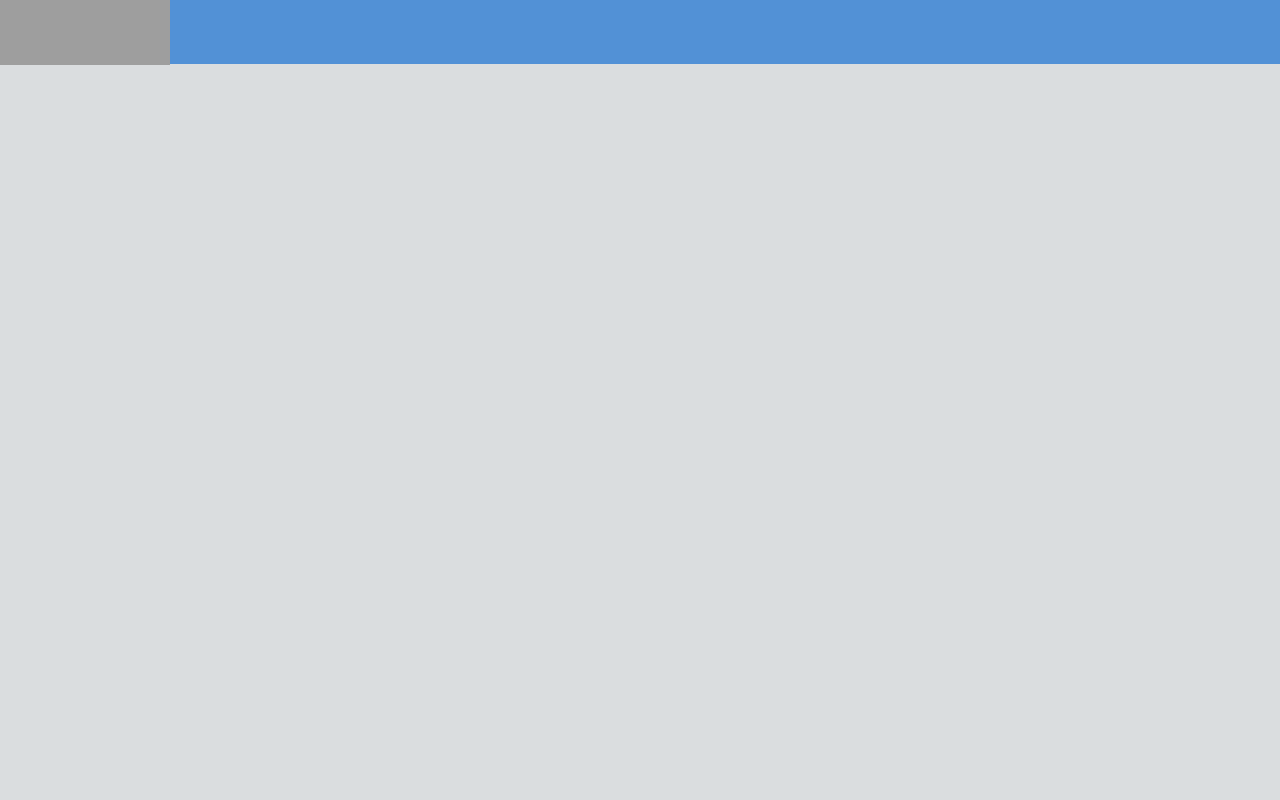
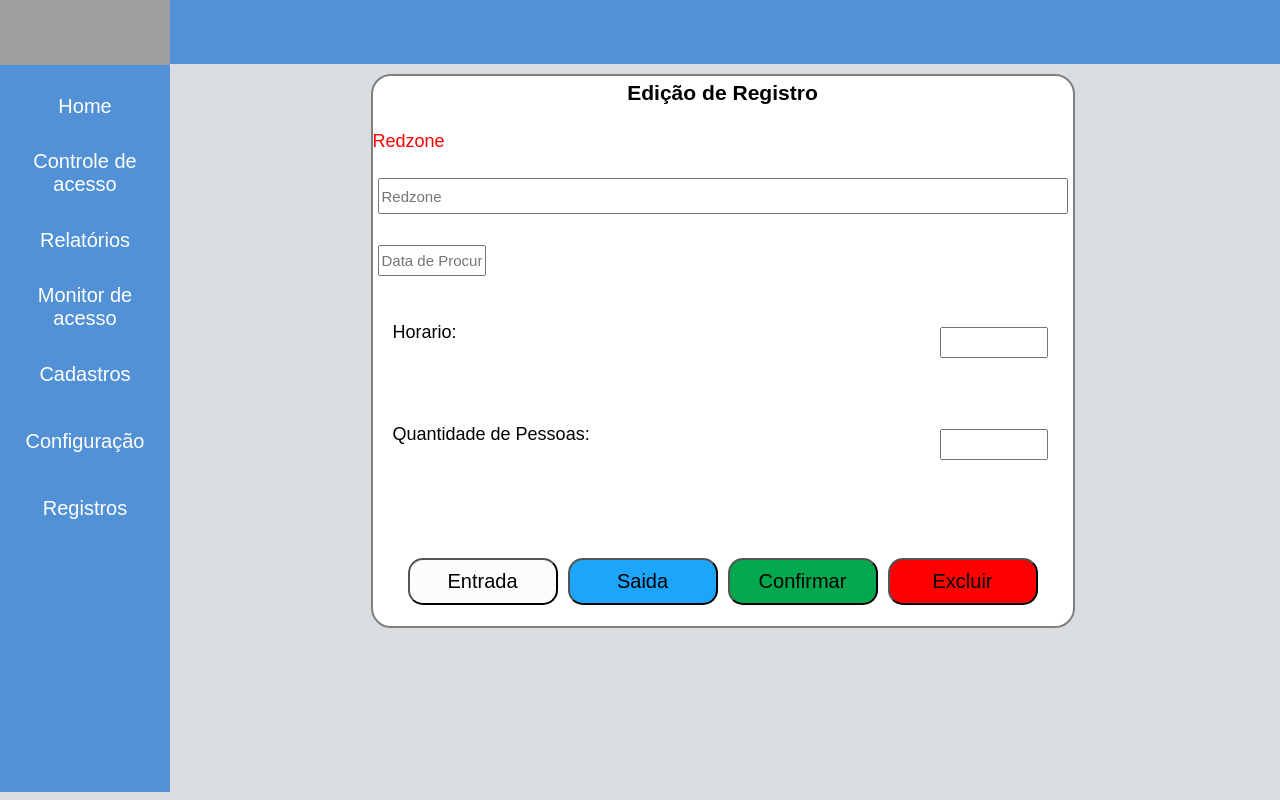
Before and after one commit to TechGuardian7/front-end, a Vue app: page /registroSaida in a window 1280 px wide. Before the commit this address had no page. Built offline with nearby package versions, Linux system fonts and the light colour scheme; grey boxes are pictures that could not be loaded.

Commit message:
Fix: Relatorio
feat: Adicionei mais uma tela de relatorio para saber a diferença e entender qual é a entrada e saida.
Fix: adicionei alguns elementos e o caminho para as telas novas.

Carlos Henrique - continuaçao da tasks [TGN19] e [TGN27] .

```diff
--- a/src/views/Cadastro.vue
+++ b/src/views/Cadastro.vue
@@ -16,6 +16,8 @@ export default {
       <button type="button" class="button"><a href="/monitor-acesso">Monitor de acesso</a></button>
       <button type="button" class="button"><a href="#">Cadastros</a></button>
       <button type="button" class="button"><a href="/configuracao">Configuração</a></button>
+      <button type="button" class="button"><a href="/registroEntrada">Registros</a></button>
+
     </aside>
   </div>
   <div class="center">
--- a/src/views/Configuracao.vue
+++ b/src/views/Configuracao.vue
@@ -16,6 +16,8 @@ export default {
       <button type="button" class="button"><a href="/monitor-acesso">Monitor de acesso</a></button>
       <button type="button" class="button"><a href="/cadastro">Cadastros</a></button>
       <button type="button" class="button"><a href="#">Configuração</a></button>
+      <button type="button" class="button"><a href="/registroEntrada">Registros</a></button>
+
     </aside>
   </div>
   <div class="center">
--- a/src/views/ControleAcesso.vue
+++ b/src/views/ControleAcesso.vue
@@ -14,6 +14,7 @@ export default {
       <button type="button" class="button"><a href="/monitor-acesso">Monitor de acesso</a></button>
       <button type="button" class="button"><a href="/cadastro">Cadastros</a></button>
       <button type="button" class="button"><a href="/configuracao">Configuração</a></button>
+      <button type="button" class="button"><a href="/registroEntrada">Registros</a></button>
     </aside>
   </div>
   <div class="center">
--- a/src/views/DashboardPage.vue
+++ b/src/views/DashboardPage.vue
@@ -73,10 +73,11 @@ export default {
       <button type="button" class="button"><a href="/monitor-acesso">Monitor de acesso</a></button>
       <button type="button" class="button"><a href="/cadastro">Cadastros</a></button>
       <button type="button" class="button"><a href="/configuracao">Configuração</a></button>
+      <button type="button" class="button"><a href="/registroEntrada">Registros</a></button>
     </aside>
   </div>
   <div>
-    <div class="center">
+    <div class="center1">
       <div class="box1">
         <h3 class="center">Monitoramento</h3>
         <table class="center">
@@ -99,18 +100,29 @@ export default {
         <div></div>
       </div>
       <div class="box2">
-        <p>gráfico</p>
+        <h3 class="center">Grafico dos Ultimos 7 dias</h3>
+        <p>Gráfico de Linha</p>
       </div>
     </div>
-    <div class="center">
-      <div class="box2">
-        <br /><br />
-        <h3 class="center">Pessoas na RedZone</h3>
-        <label for="" class="center padding">
-          <p>0</p>
-        </label>
+    <div class="center1">
+      <div class="box4">
+        <h3 class="center">Movimentação</h3>
+        <table class="center">
+          <tr>
+            <th>Tempo real</th>
+            <th>Movimentação total do dia</th>
+          </tr>
+          <!-- Loop através dos dados do backend -->
+          <tr v-for="(item, index) in dadosDoBackend" :key="index">
+            <td class="id">{{ identificarId(item.id) }}</td>
+            <td class="quantidade">{{ identificarQuantidadde(item.quantidade) }}</td>
+            <td class="hora">{{ identifiacarHorario(item.horario) }}</td>
+            <td class="status">{{ identificarEntradaSaida(item.status) }}</td>
+            <td class="observacao">{{ identificarObservacao(item.observacao) }}</td>
+          </tr>
+        </table>
       </div>
-      <div class="box1" style="background-color: black;">
+      <div class="box3">
       </div>
     </div>
   </div>
@@ -199,41 +211,56 @@ tr:nth-child(even) {
 }
 
 .box1 {
-    margin: 20px;
+  margin: 5px;
   align-items: center;
   justify-content: center;
   display: inline-block;
   border-color: #000;
   background-color: white;
-    height: 260px;
-    width: 540px;
+  height: 210px;
+  width: 80vh;
   color: #000;
   border-radius: 20px;
   border: 2px solid gray;
 }
 
 .box2 {
-  margin: 20px;
+  margin: 5px;
   align-items: center;
   justify-content: center;
   display: inline-block;
   border-color: #000;
   background-color: white;
-  height: 260px;
-  width: 350px;
+  height: 210px;
+  width: 80vh;
   color: #000;
   border-radius: 20px;
   border: 2px solid gray;
 }
 .box3 {
-    margin: 20px;
+  margin: 5px;
   align-items: center;
   justify-content: center;
   display: inline-block;
   border-color: #000;
   background-color: black;
-    height: 260px;
-    width: 540px;
+  height: 50vh;
+  width: 80vh;
+  color: #000;
+  border-radius: 20px;
+  border: 2px solid gray;
+
+}
+
+.box4{
+  margin: 5px;
+  align-items: start;
+  justify-content: start;
+  display: inline-block;
+  border-color: #000;
+  background-color: white;
+  height: 50vh;
+  width: 80vh;
   color: #000;
   border-radius: 20px;
   border: 2px solid gray;
@@ -276,6 +303,11 @@ tr:nth-child(even) {
   justify-content: center;
   align-items: center;
 }
+.center1{
+  display: flex;
+  justify-content: start;
+  align-items: start;
+}
 
 .icon {
   display: flex;
--- a/src/views/MonitorAcesso.vue
+++ b/src/views/MonitorAcesso.vue
@@ -16,6 +16,8 @@ export default {
       <button type="button" class="button"><a href="#">Monitor de acesso</a></button>
       <button type="button" class="button"><a href="/cadastro">Cadastros</a></button>
       <button type="button" class="button"><a href="/configuracao">Configuração</a></button>
+      <button type="button" class="button"><a href="/registroEntrada">Registros</a></button>
+
     </aside>
   </div>
   <div class="center">
--- /dev/null
+++ b/src/views/RegistroEntrada.vue
@@ -0,0 +1,182 @@
+<!-- eslint-disable vue/multi-word-component-names -->
+<script lang="ts">
+export default {
+  components: {}
+}
+</script>
+
+<template>
+  <div class="sideMenu">
+    <aside>
+      <button type="button" class="button"><a href="/dashboard">Home</a></button>
+      <button type="button" class="button"><a href="/controle-acesso">Controle de acesso</a></button>
+      <button type="button" class="button"><a href="/relatorios">Relatórios</a></button>
+      <button type="button" class="button"><a href="/monitor-acesso">Monitor de acesso</a></button>
+      <button type="button" class="button"><a href="/cadastro">Cadastros</a></button>
+      <button type="button" class="button"><a href="/configuracao">Configuração</a></button>
+      <button type="button" class="button"><a href="/registroEntrada">Registros</a></button>
+    </aside>
+  </div>
+  <div class="center">
+    <div class="box1">
+        <h3 class="center">Edição de Registro</h3>
+        <br>
+        <div>
+            <label for="text" style="color: #FF0000;">Redzone</label>
+        </div>
+        <br>
+        <div>
+            <input type="text" placeholder="Redzone" class="input1">
+        </div>
+        <br>
+        <div>
+            <input type="text" placeholder="Data de Procura" class="input2">
+        </div>
+        <br>
+        <div class="container">
+            <label for="horario">Horario:</label>
+            <input type="text" id="horario" class="input2">
+        </div>
+        <br>
+        <div class="container">
+            <label for="quantidade">Quantidade de Pessoas:</label>
+            <input type="text" id="quantidade" class="input2">
+        </div>
+        <br><br><br>
+        <div class="center">
+          <RouterLink to="/registroEntrada">
+            <button @click="entrar" class="button2">Entrada</button>
+          </RouterLink>
+          <RouterLink to="/registroSaida">
+            <button @click="entrar" class="button1">Saida</button>
+          </RouterLink>
+            <button class=" button3">Confirmar</button>
+            <button class="button4">Excluir</button>
+        </div>
+
+    </div>
+  </div>
+</template>
+
+<style>
+    .container {
+        display: flex;
+        justify-content: space-between;
+        padding: 20px;
+    }
+    .container label {
+        text-align: left;
+    }
+
+    .container input {
+        text-align: right
+    }
+.input1{
+  margin: 5px;
+  width: 682px;
+  height: 30px;
+  font-size: 15px;
+}
+.input2{
+  text-align: center;
+  margin: 5px;
+  width: 100px;
+  height: 25px;
+  font-size: 15px;
+}
+.style{
+  align-items:center;
+  display: flex;
+  flex-direction: row;
+}
+.box1 {
+  margin: 5px;
+  align-items: center;
+  justify-content: center;
+  display: inline-block;
+  border-color: #000;
+  background-color: white;
+  height: 550px;
+  width: 700px;
+  color: #000;
+  border-radius: 20px;
+  border: 2px solid gray;
+  }
+.center {
+  margin: 5px;
+  display: flex;
+  justify-content: center;
+  align-items: center;
+}
+.center1{
+  margin: 5px;
+  display: flex;
+  justify-content: start;
+  align-items: start;
+}
+.sideMenu {
+  background-color: #5291d6;
+  min-height: 728px;
+  width: 170px;
+  float: left;
+}
+
+.button {
+  width: 100%;
+  height: 50px;
+  margin-top: 10%;
+  background-color: #5291d6;
+  color: #fff;
+  font-size: 20px;
+  border: none;
+}
+.button1{
+  margin: 5px;
+  background-color: #1DA4FB;
+  color: #000;
+  border-radius: 15px;
+  font-size: 20px;
+  height: 47px;
+  width: 150px;
+  border-color: #000;
+}
+.button2{
+  margin: 5px;
+  background-color: #fff;
+  color: #000;
+  border-radius: 15px;
+  font-size: 20px;
+  height: 47px;
+  width: 150px;
+  border-color: #000;
+}
+.button3{
+  margin: 5px;
+  background-color: #01A84D;
+  color: #000;
+  border-radius: 15px;
+  font-size: 20px;
+  height: 47px;
+  width: 150px;
+  border-color: #000;
+}
+.button4{
+  margin: 5px;
+  background-color: #FF0000;
+  color: #000;
+  border-radius: 15px;
+  font-size: 20px;
+  height: 47px;
+  width: 150px;
+  border-color: #000;
+}
+.button > a {
+  text-decoration: none;
+  color: #fff;
+}
+
+.body {
+  width: 85%;
+  float: right;
+}
+</style>
--- /dev/null
+++ b/src/views/RegistroSaida.vue
@@ -0,0 +1,182 @@
+<!-- eslint-disable vue/multi-word-component-names -->
+<script lang="ts">
+export default {
+  components: {}
+}
+</script>
+
+<template>
+  <div class="sideMenu">
+    <aside>
+      <button type="button" class="button"><a href="/dashboard">Home</a></button>
+      <button type="button" class="button"><a href="/controle-acesso">Controle de acesso</a></button>
+      <button type="button" class="button"><a href="/relatorios">Relatórios</a></button>
+      <button type="button" class="button"><a href="/monitor-acesso">Monitor de acesso</a></button>
+      <button type="button" class="button"><a href="/cadastro">Cadastros</a></button>
+      <button type="button" class="button"><a href="/configuracao">Configuração</a></button>
+      <button type="button" class="button"><a href="/registroEntrada">Registros</a></button>
+    </aside>
+  </div>
+  <div class="center">
+    <div class="box1">
+        <h3 class="center">Edição de Registro</h3>
+        <br>
+        <div>
+            <label for="text" style="color: #FF0000;">Redzone</label>
+        </div>
+        <br>
+        <div>
+            <input type="text" placeholder="Redzone" class="input1">
+        </div>
+        <br>
+        <div>
+            <input type="text" placeholder="Data de Procura" class="input2">
+        </div>
+        <br>
+        <div class="container">
+            <label for="horario">Horario:</label>
+            <input type="text" id="horario" class="input2">
+        </div>
+        <br>
+        <div class="container">
+            <label for="quantidade">Quantidade de Pessoas:</label>
+            <input type="text" id="quantidade" class="input2">
+        </div>
+        <br><br><br>
+        <div class="center">
+          <RouterLink to="/registroEntrada">
+            <button @click="entrar" class="button1">Entrada</button>
+          </RouterLink>
+          <RouterLink to="/registroSaida">
+            <button @click="entrar" class="button2">Saida</button>
+          </RouterLink>
+            <button class=" button3">Confirmar</button>
+            <button class="button4">Excluir</button>
+        </div>
+
+    </div>
+  </div>
+</template>
+
+<style>
+    .container {
+        display: flex;
+        justify-content: space-between;
+        padding: 20px;
+    }
+    .container label {
+        text-align: left;
+    }
+
+    .container input {
+        text-align: right
+    }
+.input1{
+  margin: 5px;
+  width: 682px;
+  height: 30px;
+  font-size: 15px;
+}
+.input2{
+  text-align: center;
+  margin: 5px;
+  width: 100px;
+  height: 25px;
+  font-size: 15px;
+}
+.style{
+  align-items:center;
+  display: flex;
+  flex-direction: row;
+}
+.box1 {
+  margin: 5px;
+  align-items: center;
+  justify-content: center;
+  display: inline-block;
+  border-color: #000;
+  background-color: white;
+  height: 550px;
+  width: 700px;
+  color: #000;
+  border-radius: 20px;
+  border: 2px solid gray;
+  }
+.center {
+  margin: 5px;
+  display: flex;
+  justify-content: center;
+  align-items: center;
+}
+.center1{
+  margin: 5px;
+  display: flex;
+  justify-content: start;
+  align-items: start;
+}
+.sideMenu {
+  background-color: #5291d6;
+  min-height: 728px;
+  width: 170px;
+  float: left;
+}
+
+.button {
+  width: 100%;
+  height: 50px;
+  margin-top: 10%;
+  background-color: #5291d6;
+  color: #fff;
+  font-size: 20px;
+  border: none;
+}
+.button1{
+  margin: 5px;
+  color: #000;
+  border-radius: 15px;
+  background-color: #FCFCFC;
+  font-size: 20px;
+  height: 47px;
+  width: 150px;
+  border-color: #000;
+}
+.button2{
+  margin: 5px;
+  background-color: #1DA4FB;
+  color: #000;
+  border-radius: 15px;
+  font-size: 20px;
+  height: 47px;
+  width: 150px;
+  border-color: #000;
+}
+.button3{
+  margin: 5px;
+  background-color: #01A84D;
+  color: #000;
+  border-radius: 15px;
+  font-size: 20px;
+  height: 47px;
+  width: 150px;
+  border-color: #000;
+}
+.button4{
+  margin: 5px;
+  background-color: #FF0000;
+  color: #000;
+  border-radius: 15px;
+  font-size: 20px;
+  height: 47px;
+  width: 150px;
+  border-color: #000;
+}
+.button > a {
+  text-decoration: none;
+  color: #fff;
+}
+
+.body {
+  width: 85%;
+  float: right;
+}
+</style>
--- a/src/views/Relatorios.vue
+++ b/src/views/Relatorios.vue
@@ -9,20 +9,19 @@ export default {
   <div class="sideMenu">
     <aside>
       <button type="button" class="button"><a href="/dashboard">Home</a></button>
-      <button type="button" class="button">
-        <a href="/controle-acesso">Controle de acesso</a>
-      </button>
-      <button type="button" class="button"><a href="#">Relatórios</a></button>
+      <button type="button" class="button"><a href="/controle-acesso">Controle de acesso</a></button>
+      <button type="button" class="button"><a href="/#">Relatórios</a></button>
       <button type="button" class="button"><a href="/monitor-acesso">Monitor de acesso</a></button>
       <button type="button" class="button"><a href="/cadastro">Cadastros</a></button>
       <button type="button" class="button"><a href="/configuracao">Configuração</a></button>
+      <button type="button" class="button"><a href="/registroEntrada">Registros</a></button>
     </aside>
   </div>
   <div class="center">
     <div class="box1">
       <button class="button2">Relatorio</button>
       <div class="style">
-        <h4>Selecione o ano:</h4>
+        <h4>Data Inicial:</h4>
         <select class="input1 space" aria-label="small select example">
           <option selected></option>
           <option value="1">One</option>
@@ -31,7 +30,7 @@ export default {
         </select>
       </div>
       <div class="style">
-        <h4>Selecione o ano:</h4>
+        <h4>Data Final:</h4>
         <select class="input1 space" aria-label="small select example">
           <option selected></option>
           <option value="1">One</option>
@@ -40,7 +39,7 @@ export default {
         </select>      </div>
         <div class="style">
         <div>
-          <h4>Horario de Entreda:</h4>
+          <h4>Horario de Entrada:</h4>
         <input type="search" class="input2 ">
         </div>
         <div>
@@ -48,16 +47,10 @@ export default {
           <input type="search" class="input2 space">
         </div>
       </div>
-      <div class="style">
-        <div>
-          <h4>Nome da Redzone:</h4>
-        <input type="search" class="input2">
-        </div>
-        <div>
-          <h4 class="space">Observação:</h4>
-          <input type="search" class="input2 space">
-        </div>
-      </div>
+      <br>
+      <br>
+      <br>
+      <br>
       <br>
       <br>
       <div class="style">
@@ -85,7 +78,7 @@ export default {
   flex-direction: row;
 }
 .space{
-  margin-left: 250px
+  margin-left: 260px
 }
 .box1 {
   margin: 20px;
```
Also changed, not shown: src/router/index.ts (+10 -0 lines). Lines whose indentation alone changed are shown as unchanged.
